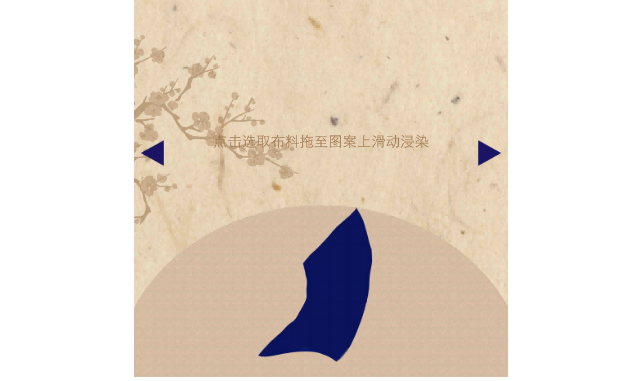
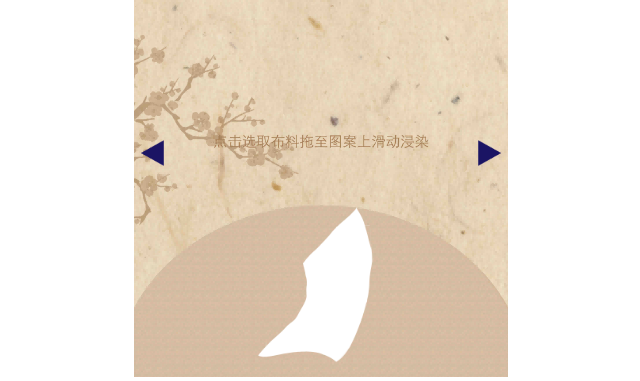
Before and after one commit to liedr/make, a plain HTML site: page ran.html in a window 1280 px wide. Shown: the part 421-802 px from the top of the page, without its empty margins (319-959 px from the left). Drawn offline with Linux system fonts and the light colour scheme.

Commit message:
Update ran.html

```diff
--- a/ran.html
+++ b/ran.html
@@ -206,7 +206,7 @@
         <img src="img/syb.png" class="tz2" onclick="redirectToNextPage1()">
         <img src="img/xyb.png" class="tz1" onclick="redirectToNextPage3()">
         <img class="center-image" src="img/rg.png" />
-        <img class="bu" src="img/rb.png"/>
+        <img class="bu" src="img/rb1.png"/>
         <p class="ts">蓝印花布实际染色浸泡6-8次哦！这里需要浸泡七次</p >
 
     </div>
```
